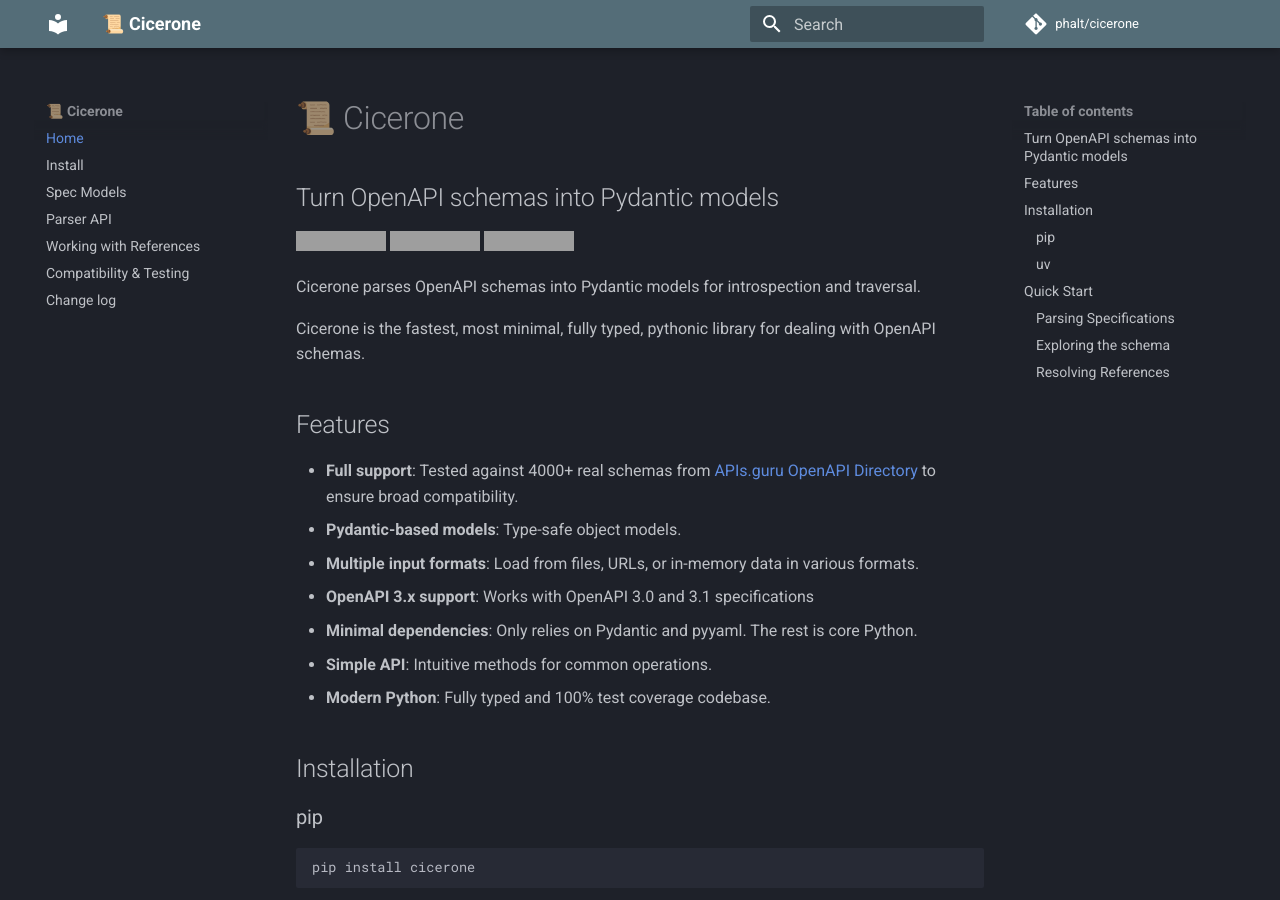
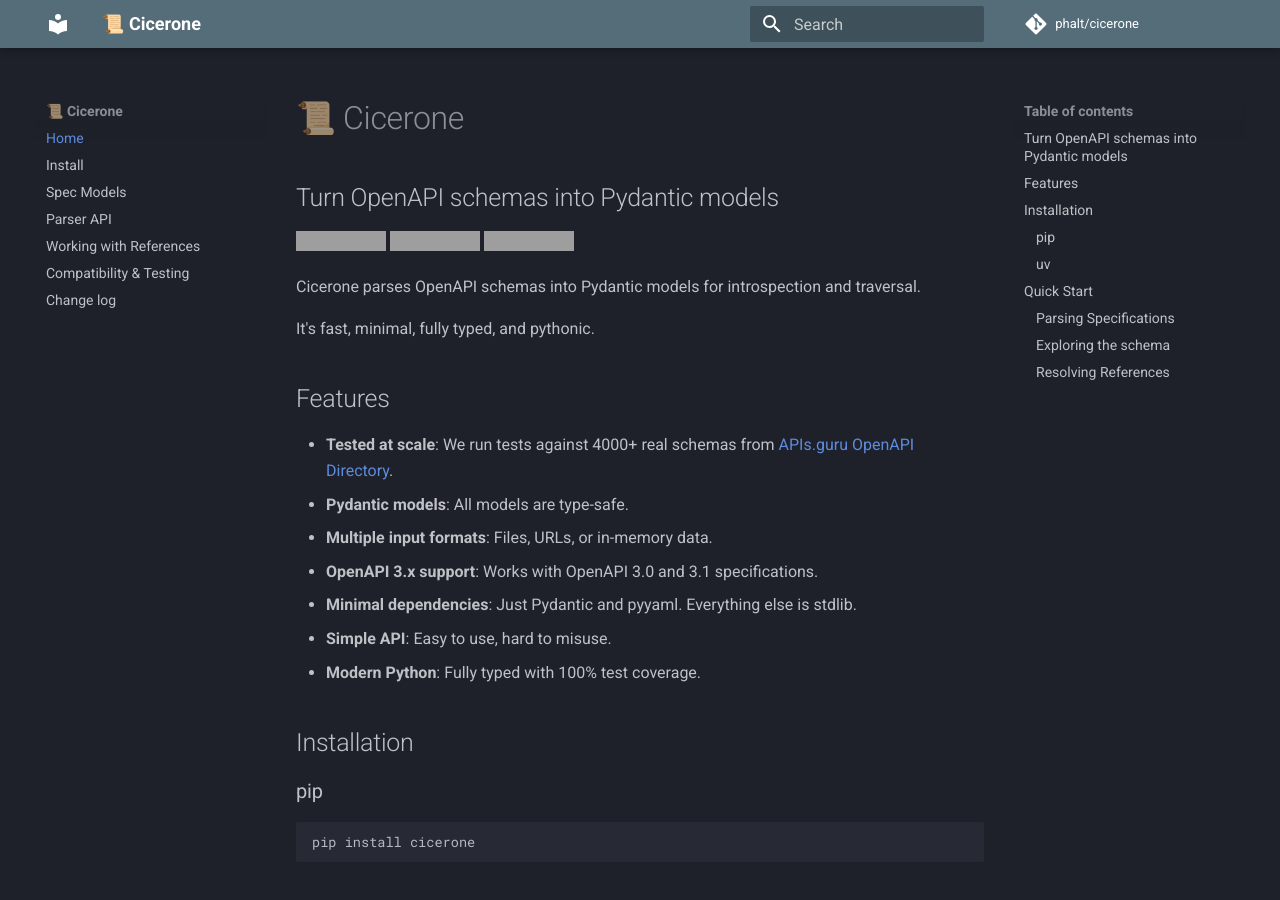
Before and after one commit to phalt/cicerone, an MkDocs documentation site: the page built from docs/index.md, in a window 1280 px wide and 900 px high. Built offline with MkDocs 1.6.1 and Material for MkDocs 9.7.7, drawn with Linux system fonts in a browser that asks for light colours; comment, search, counter and statistics services are not loaded; grey boxes are pictures that could not be loaded.

Commit message:
Improve documentation tone to sound more natural and less AI-generated
Co-authored-by: phalt <490685+phalt@users.noreply.github.com>

```diff
--- a/docs/index.md
+++ b/docs/index.md
@@ -8,17 +8,17 @@
 
 Cicerone parses OpenAPI schemas into Pydantic models for introspection and traversal.
 
-Cicerone is the fastest, most minimal, fully typed, pythonic library for dealing with OpenAPI schemas.
+It's fast, minimal, fully typed, and pythonic.
 
 ## Features
 
-- **Full support**: Tested against 4000+ real schemas from [APIs.guru OpenAPI Directory](https://github.com/APIs-guru/openapi-directory) to ensure broad compatibility.
-- **Pydantic-based models**: Type-safe object models.
-- **Multiple input formats**: Load from files, URLs, or in-memory data in various formats.
-- **OpenAPI 3.x support**: Works with OpenAPI 3.0 and 3.1 specifications
-- **Minimal dependencies**: Only relies on Pydantic and pyyaml. The rest is core Python.
-- **Simple API**: Intuitive methods for common operations.
-- **Modern Python**: Fully typed and 100% test coverage codebase.
+- **Tested at scale**: We run tests against 4000+ real schemas from [APIs.guru OpenAPI Directory](https://github.com/APIs-guru/openapi-directory).
+- **Pydantic models**: All models are type-safe.
+- **Multiple input formats**: Files, URLs, or in-memory data.
+- **OpenAPI 3.x support**: Works with OpenAPI 3.0 and 3.1 specifications.
+- **Minimal dependencies**: Just Pydantic and pyyaml. Everything else is stdlib.
+- **Simple API**: Easy to use, hard to misuse.
+- **Modern Python**: Fully typed with 100% test coverage.
 
 ## Installation
 
```
Also changed, not shown: CONTRIBUTING.md (+12 -12 lines), PUBLISHING.md (+6 -6 lines), README.md (+8 -8 lines), docs/compatibility.md (+5 -5 lines), docs/models.md (+6 -6 lines), docs/parser.md (+4 -4 lines), docs/references.md (+5 -5 lines).
